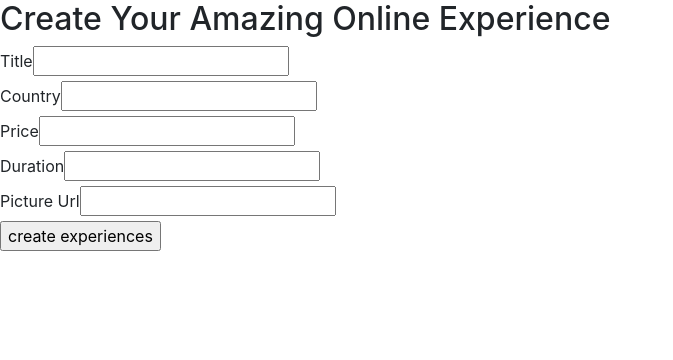
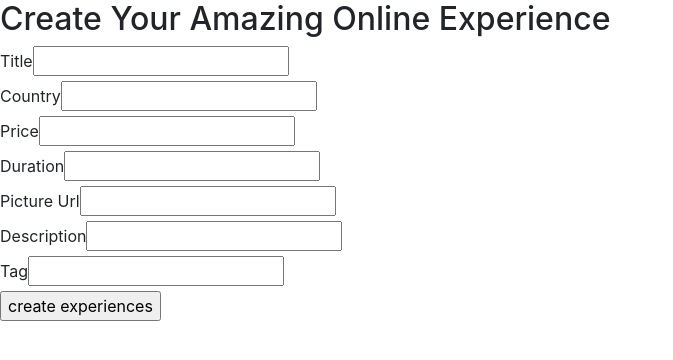
Before and after one commit to ivesvo/AIRBNBCLONE-FRONTEND, a React (Create React App) app: page /addexp in a window 1280 px wide. Shown: the top 360 px of the page, without its empty margins (0-673 px from the left). Built offline with nearby package versions, Linux system fonts and the light colour scheme.

Commit message:
pagination

```diff
--- a/src/App.css
+++ b/src/App.css
@@ -40,7 +40,6 @@ h4{
   border: 1px solid lightgrey !important;
   background-color: white !important;
   color: white;
-
 }
 
 .btn:hover{
--- a/src/components/ExpList.js
+++ b/src/components/ExpList.js
@@ -7,6 +7,7 @@ import Jumbotron from './Jumbotron'
 import NewExp from "./NewExp";
 import { Card, Row, Container, Col, Badge } from "react-bootstrap";
 import { BrowserRouter as Router, Route, Switch, Link } from "react-router-dom";
+import PageLink from './PageLink'
 
 
 // import Pagination from "react-pagination-library";
@@ -16,17 +17,17 @@ export default function ExperienceList() {
     const [experience, setExperience] = useState([]);
     let [pageNumber, setPageNumber] = useState(1);
     let [maxPageNum, setMaxPageNum] = useState(1)
-    let [minPrice,setMinPrice]= useState(1)
-    let [maxPrice,setMaxPrice]=useState(1000)
+    let [minPrice, setMinPrice] = useState(1)
+    let [maxPrice, setMaxPrice] = useState(1000)
 
     useEffect(() => {
-        axios.get('http://localhost:5000/experiences/?page=${pageNum}&minPrice=${min').then((res) => {
+        axios.get(`http://localhost:5000/experiences/?page=${pageNumber}`).then((res) => {
             console.log(res.data.data)
             setExperience(res.data.data)
 
 
         })
-    }, []); //stop updating every seconds
+    }, [pageNumber]); //stop updating every seconds
 
     const goNextPage = () => {
         setPageNumber(pageNumber + 1)
@@ -43,8 +44,20 @@ export default function ExperienceList() {
             <div>
                 <Navbar />
                 <Jumbotron />
-                <a href="" onClick={goPrevPage}>Prev</a>
-                <a href="" onClick={goNextPage}>Next</a>
+
+
+                <div className="d-flex justify-content-end" style={{margin:"0px 20px"}}>
+                <PageLink disabled={pageNumber===1} handleClick={goPrevPage}>
+                <i class="fal fa-chevron-left"></i>
+
+
+                </PageLink>
+                <PageLink handleClick={goNextPage}>
+                <i class="fal fa-chevron-right"></i>
+
+                </PageLink>
+                </div>
+
                 {/* <div>
                     <Rheostat
                         min={minPrice}
--- a/src/components/Jumbotron.js
+++ b/src/components/Jumbotron.js
@@ -10,6 +10,7 @@ export default function Jumbotron() {
              <div className="jumbotron" style={{
             backgroundImage:`url("https://imagesvc.meredithcorp.io/v3/mm/image?q=85&c=sc&poi=face&w=1600&h=838&url=https%3A%2F%2Fstatic.onecms.io%2Fwp-content%2Fuploads%2Fsites%2F28%2F2020%2F04%2F08%2Fairbnb-virtual-experiences-BNBV0420.jpg")`,
             backgroundImageWidth: '100vw',
+            backgroundSize: "cover"
         }} >
             <Row className="title">
             <Col lg={3}>
--- a/src/components/NewExp.js
+++ b/src/components/NewExp.js
@@ -7,17 +7,22 @@ const NewExp = () => {
   const [pictureUrl, setPictureUrl] = useState("");
   const [price, setPrice] = useState(0);
   const [duration, setDuration] = useState(0);
+  const [description, setDescription] = useState("");
+  const [tags,setTags] = useState([])
+
 
   const createExp = async (e) => {
     e.preventDefault();
     const expData = {
       title,
+      description,
       pictureUrl,
       country,
       price,
       duration,
+      tags
     };
-    const newExp = await fetch("http://localhost:5000/exps", {
+    const newExp = await fetch("http://localhost:5000/experiences", {
       method: "POST",
       headers: {
         "Content-Type": "application/json",
@@ -70,6 +75,22 @@ const NewExp = () => {
           onChange={(e) => setPictureUrl(e.target.value)}
         />
         <br />
+
+        <label htmlFor="title">Description</label>
+        <input
+          type="text"
+          name="picture url"
+          onChange={(e) => setDescription(e.target.value)}
+        />
+        <br />
+
+        <label htmlFor="title">Tag</label>
+        <input
+          type="text"
+          name="picture url"
+          onChange={(e) => setTags([e.target.value])}
+        />
+        <br />
         <input type="submit" value="create experiences" />
       </form>
     </div>
--- /dev/null
+++ b/src/components/PageLink.js
@@ -0,0 +1,20 @@
+import React from 'react'
+
+
+const PageLink = ({ disabled, handleClick, children}) => {
+    if (disabled){
+        return <div onClick={handleClick} className="btn disabled">
+            {children}
+        </div>
+    }
+    return (
+        <div>
+            <div className="btn" onClick={handleClick}>
+            {children}
+            </div>
+
+        </div>
+    )
+};
+
+export default PageLink
--- a/src/components/YourHost.js
+++ b/src/components/YourHost.js
@@ -14,7 +14,7 @@ export class YourHost extends Component {
               <div></div>
               <div className="host-title">
                  <Image style={{width:"130px"}}src="https://i.pinimg.com/originals/84/96/ca/8496ca85ecfc7a2be6c0b1b649652578.jpg" roundedCircle />
-                <h6>Take A Chef</h6>
+                <h6>Hello World!</h6>
                 <p>
                  {this.props.description}
                 </p>
```
